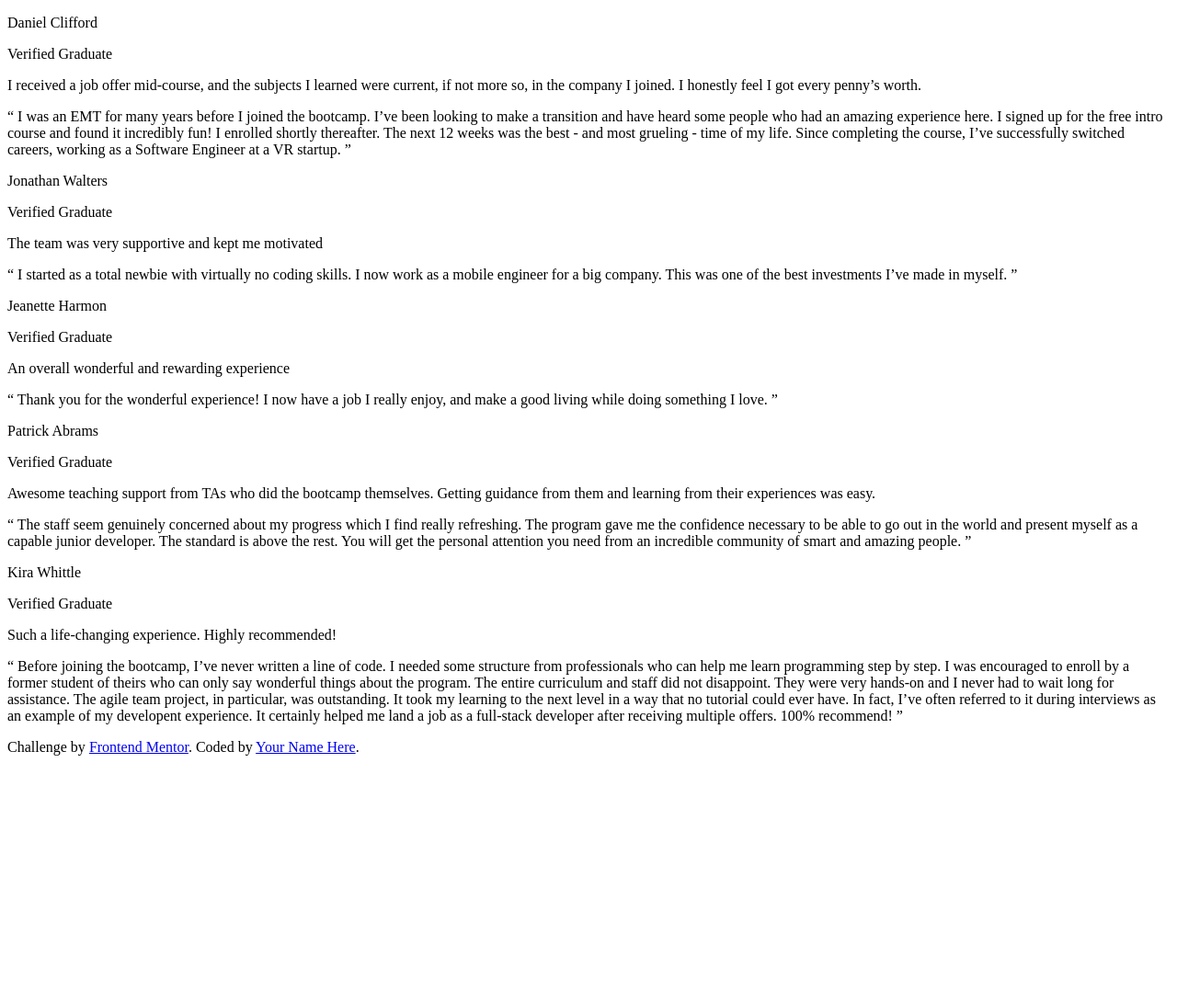
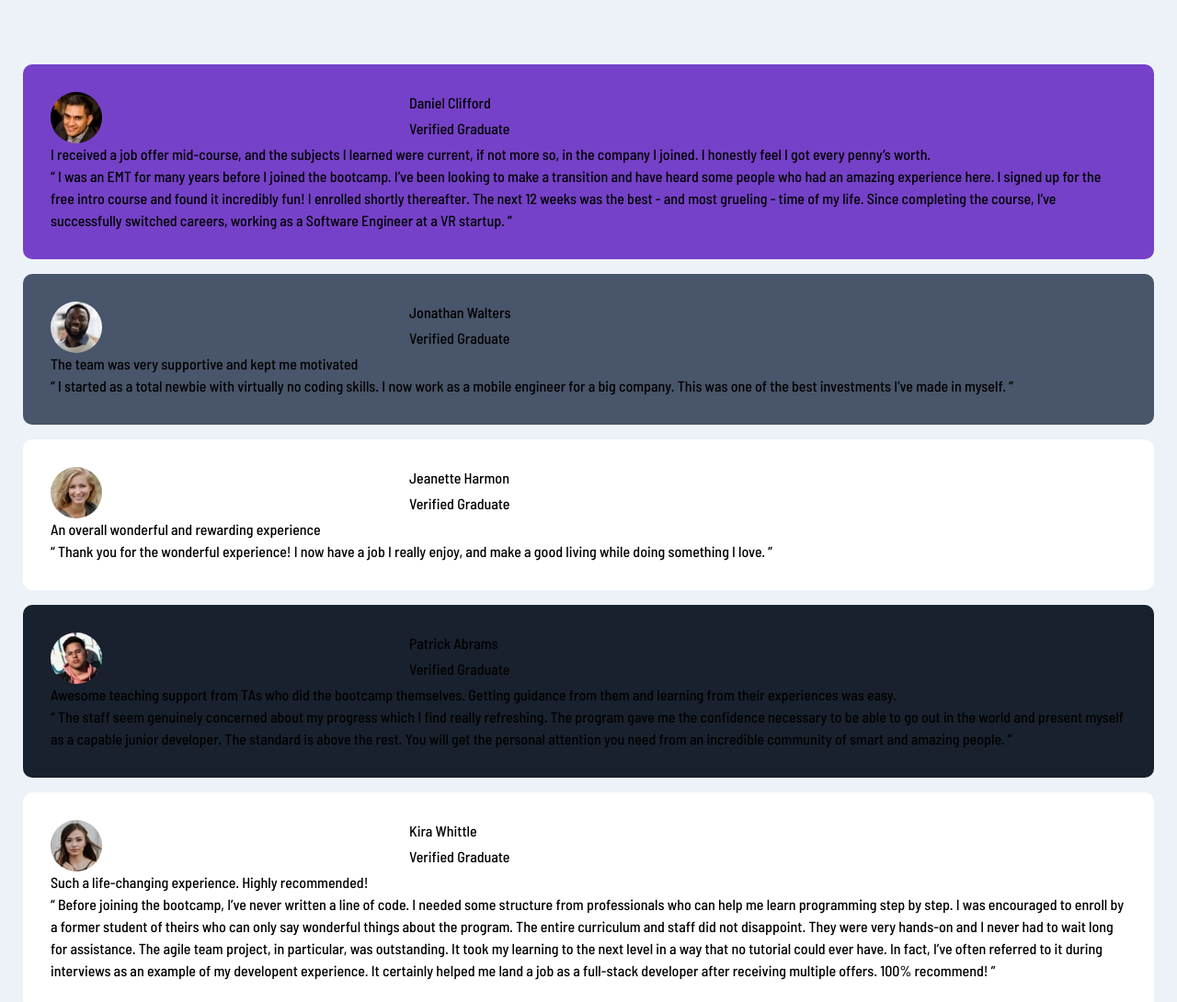
Before and after one commit to LucasEPK/testimonials-grid-section, a plain HTML site: page index.html in a window 1280 px wide. Shown: the top 1090 px of the page at 92% size. Before the commit the page ends 830 px from the top, so only its background shows below. Drawn offline with Linux system fonts and the light colour scheme.

Commit message:
added basic mobile style and adjusted html

```diff
--- a/index.html
+++ b/index.html
@@ -8,25 +8,39 @@
 
   <link rel="icon" type="image/png" sizes="32x32" href="./images/favicon-32x32.png">
 
+  <!--Google font import-->
+  <link rel="preconnect" href="https://fonts.googleapis.com">
+  <link rel="preconnect" href="https://fonts.gstatic.com" crossorigin>
+  <link href="https://fonts.googleapis.com/css2?family=Barlow+Semi+Condensed:wght@500;600&display=swap" rel="stylesheet">
+
+  <!--CSS reset stylesheet-->
+  <link rel="stylesheet" href="reset.css">
+  <!--CSS stylesheet-->
+  <link rel="stylesheet" href="style.css">
+
 </head>
 <body>
 
   <main class="card_container">
 
+    <!--Daniel's card-->
     <section class="card card-1">
 
-      <p>
+      <div class="person">
+        <img src="images/image-daniel.jpg" alt="photo of Daniel">
+        <p class="person-name">
           Daniel Clifford
         </p>
-      <p>
+        <p class="person-title">
           Verified Graduate
         </p>
+      </div>
       <!--this would be an h2 but since there's not an h1 I don't make it an h2-->
-      <p>
+      <p class="card-title">
         I received a job offer mid-course, and the subjects I learned were current, if not more so,
         in the company I joined. I honestly feel I got every penny’s worth.
       </p>
-      <p>
+      <p class="card-subtitle">
         “ I was an EMT for many years before I joined the bootcamp. I’ve been looking to make a
         transition and have heard some people who had an amazing experience here. I signed up
         for the free intro course and found it incredibly fun! I enrolled shortly thereafter.
@@ -36,58 +50,70 @@
 
     </section>
 
+    <!--Jonathan's card-->
     <section class="card card-2">
 
-      <p>
+      <div class="person">
+        <img src="images/image-jonathan.jpg" alt="photo of Jonathan">
+        <p class="person-name">
           Jonathan Walters
         </p>
-      <p>
+        <p class="person-title">
           Verified Graduate
         </p>
+      </div>
       <!--this would be an h2 but since there's not an h1 I don't make it an h2-->
-      <p>
+      <p class="card-title">
         The team was very supportive and kept me motivated
       </p>
-      <p>
+      <p class="card-subtitle">
         “ I started as a total newbie with virtually no coding skills. I now work as a mobile engineer
         for a big company. This was one of the best investments I’ve made in myself. ”
       </p>
 
     </section>
 
+    <!--Jeanette's card-->
     <section class="card card-3">
 
-      <p>
+      <div class="person">
+        <img src="images/image-jeanette.jpg" alt="photo of Jeanette">
+        <p class="person-name">
           Jeanette Harmon
         </p>
-      <p>
+        <p class="person-title">
           Verified Graduate
         </p>
+      </div>
       <!--this would be an h2 but since there's not an h1 I don't make it an h2-->
-      <p>
+      <p class="card-title">
         An overall wonderful and rewarding experience
       </p>
-      <p>
+      <p class="card-subtitle">
         “ Thank you for the wonderful experience! I now have a job I really enjoy, and make a good living
         while doing something I love. ”
       </p>
 
     </section>
 
+    <!--Patrick's card-->
     <section class="card card-4">
 
-      <p>
+      <div class="person">
+        <img src="images/image-patrick.jpg" alt="photo of Patrick">
+        <p class="person-name">
           Patrick Abrams
         </p>
-      <p>
+        <p class="person-title">
           Verified Graduate
         </p>
+      </div>
       <!--this would be an h2 but since there's not an h1 I don't make it an h2-->
-      <p>
+      <p class="card-title">
         Awesome teaching support from TAs who did the bootcamp themselves. Getting guidance from them and
         learning from their experiences was easy.
       </p>
-      <p>
+      <p class="card-subtitle">
         “ The staff seem genuinely concerned about my progress which I find really refreshing. The program
         gave me the confidence necessary to be able to go out in the world and present myself as a capable
         junior developer. The standard is above the rest. You will get the personal attention you need from
@@ -96,19 +122,23 @@
 
     </section>
 
+    <!--Kira's card-->
     <section class="card card-5">
 
-      <p>
+      <div class="person">
+        <img src="images/image-kira.jpg" alt="photo of Kira">
+        <p class="person-name">
           Kira Whittle
         </p>
-      <p>
+        <p class="person-title">
           Verified Graduate
         </p>
+      </div>
       <!--this would be an h2 but since there's not an h1 I don't make it an h2-->
-      <p>
+      <p class="card-title">
         Such a life-changing experience. Highly recommended!
       </p>
-      <p>
+      <p class="card-subtitle">
         “ Before joining the bootcamp, I’ve never written a line of code. I needed some structure from
         professionals who can help me learn programming step by step. I was encouraged to enroll by a former
         student of theirs who can only say wonderful things about the program. The entire curriculum and staff
@@ -120,6 +150,7 @@
       </p>
 
     </section>
+
   </main>
 
   <div class="attribution">
--- /dev/null
+++ b/reset.css
@@ -0,0 +1,74 @@
+/*CSS reset by Andy Bell*/
+/* Box sizing rules */
+*,
+*::before,
+*::after {
+  box-sizing: border-box;
+}
+
+/* Remove default margin */
+body,
+h1,
+h2,
+h3,
+h4,
+p,
+figure,
+blockquote,
+dl,
+dd {
+  margin: 0;
+}
+
+/* Remove list styles on ul, ol elements with a list role, which suggests default styling will be removed */
+ul[role="list"],
+ol[role="list"] {
+  list-style: none;
+}
+
+/* Set core root defaults */
+html:focus-within {
+  scroll-behavior: smooth;
+}
+
+/* Set core body defaults */
+body {
+  min-height: 100vh;
+  text-rendering: optimizeSpeed;
+  line-height: 1.5;
+}
+
+/* A elements that don't have a class get default styles */
+a:not([class]) {
+  text-decoration-skip-ink: auto;
+}
+
+/* Make images easier to work with */
+img,
+picture {
+  max-width: 100%;
+  display: block;
+}
+
+/* Inherit fonts for inputs and buttons */
+input,
+button,
+textarea,
+select {
+  font: inherit;
+}
+
+/* Remove all animations and transitions for people that prefer not to see them */
+@media (prefers-reduced-motion: reduce) {
+  html:focus-within {
+   scroll-behavior: auto;
+  }
+  *,
+  *::before,
+  *::after {
+    animation-duration: 0.01ms !important;
+    animation-iteration-count: 1 !important;
+    transition-duration: 0.01ms !important;
+    scroll-behavior: auto !important;
+  }
+}
--- /dev/null
+++ b/style.css
@@ -0,0 +1,59 @@
+body{
+    font-family: 'Barlow Semi Condensed', sans-serif;
+    background-color: hsl(210, 46%, 95%); /*Light grayish blue*/
+}
+
+.card_container{
+    display: grid;
+
+    gap: 1rem;
+    margin: 70px 25px;
+}
+
+.card{
+    background-color: gainsboro;
+    padding: 30px;
+
+    border-radius: 10px;
+}
+
+/*Daniel's card*/
+.card-1{
+    background-color: hsl(263, 55%, 52%);/*moderate violet*/
+}
+
+/*Jonathan's card*/
+.card-2{
+    background-color: hsl(217, 19%, 35%);/*Very dark grayish blue*/
+}
+
+/*Jeanette's card*/
+.card-3{
+    background-color: hsl(0, 0%, 100%); /*white*/
+}
+
+/*Patrick's card*/
+.card-4{
+    background-color: hsl(219, 29%, 14%);/*Very dark blackish blue*/
+}
+
+/*Kira's card*/
+.card-5{
+    background-color: hsl(0, 0%, 100%);/*white*/
+}
+
+.person{
+    display: grid;
+    grid-template-columns: 1fr 2fr;
+    grid-template-rows: 1fr 1fr;
+}
+
+.person img{
+    grid-area: 1/1/3/2;
+
+    border-radius: 50%;
+}
+
+.attribution{
+    display: none;
+}
```
Lines whose indentation alone changed are shown as unchanged.
